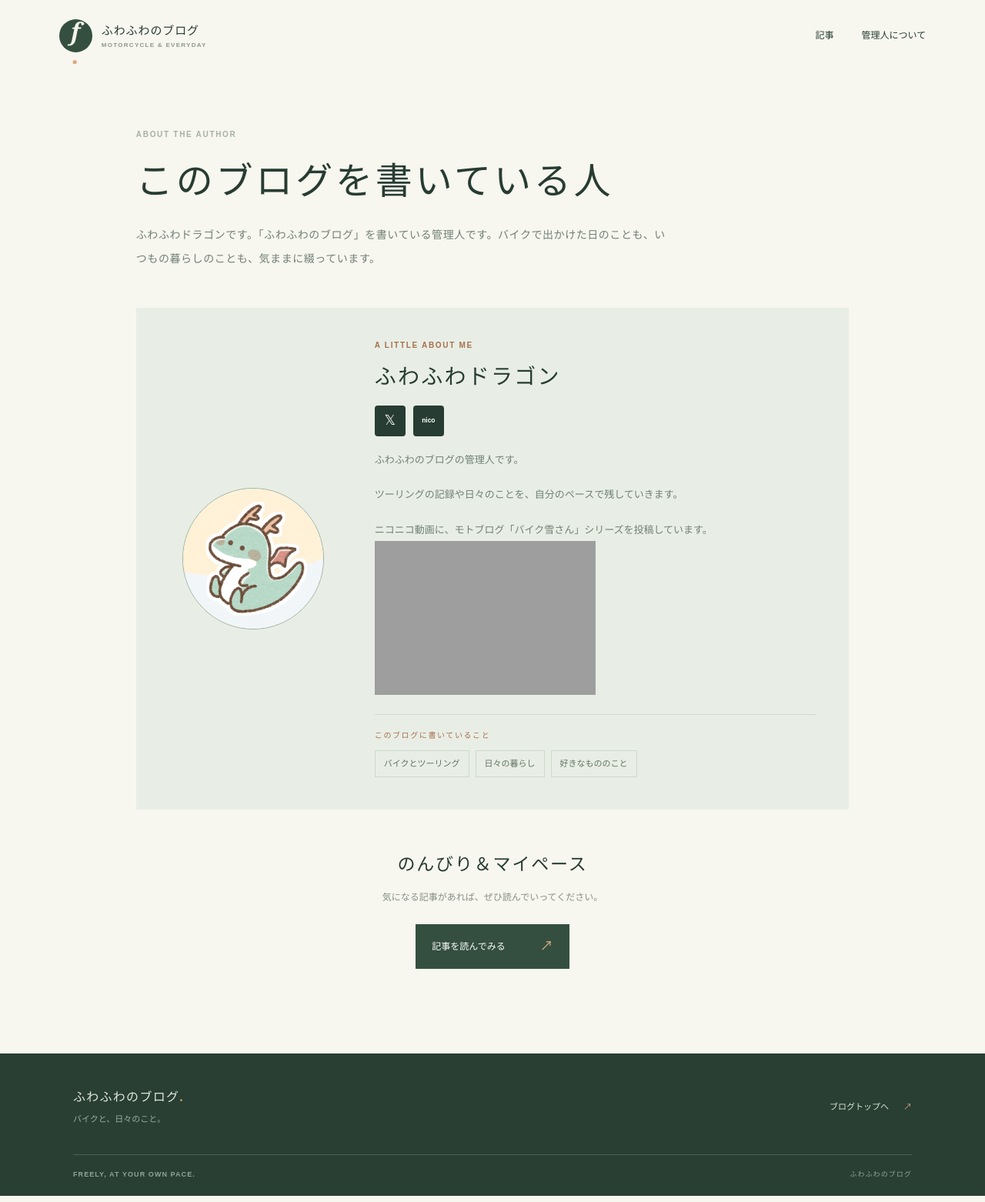
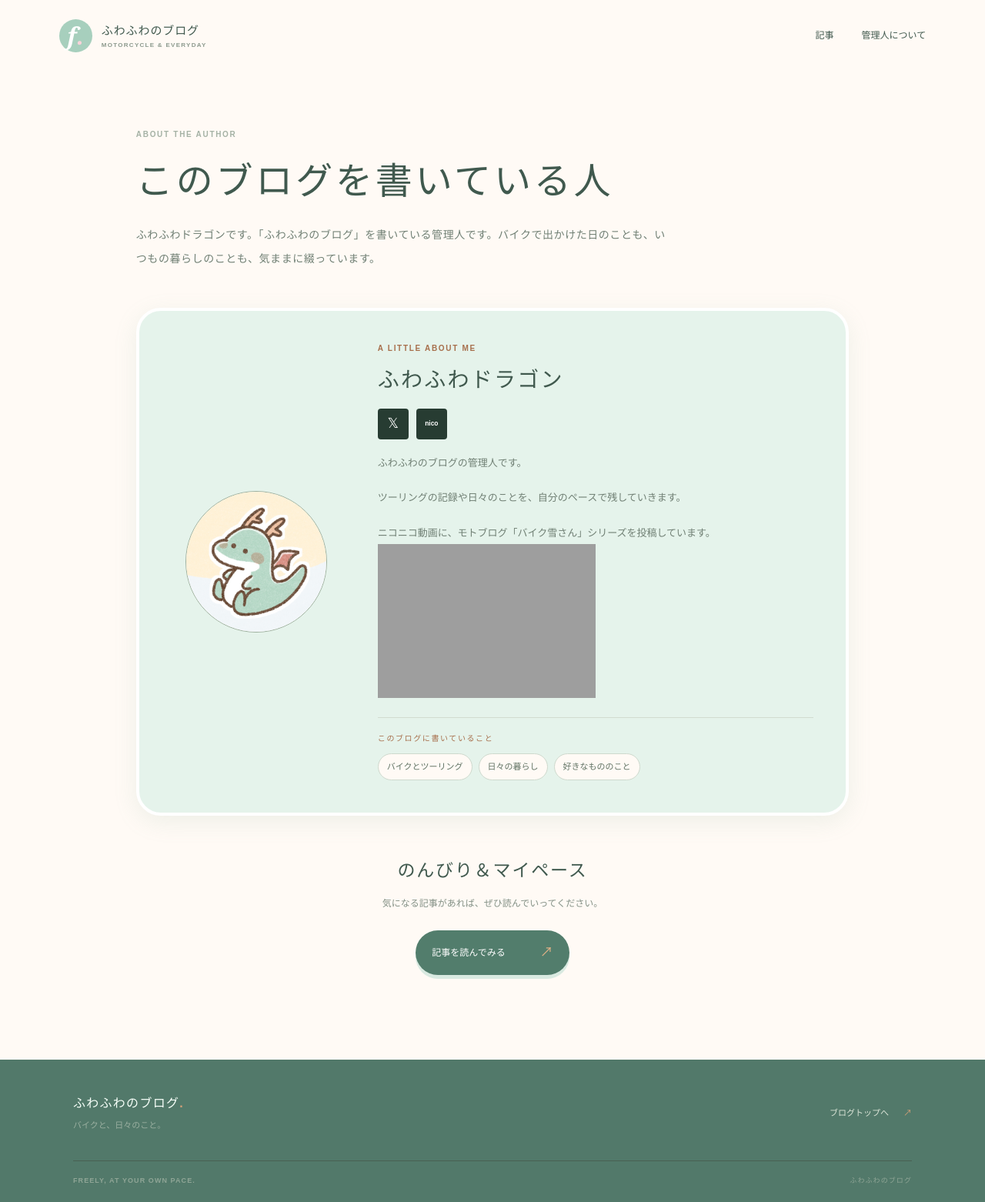
Before and after one commit to Red-Eve-Lop/myblog, a Laravel app: page /about in a window 1280 px wide. Shown: the whole page at 77% size. Run offline with Laravel 12, Linux system fonts and the light colour scheme; data that the repository does not hold is empty; style sheets or scripts are compiled from the project's sources; grey boxes are pictures that could not be loaded.

Commit message:
デザイン変更

```diff
--- a/src/resources/css/app.css
+++ b/src/resources/css/app.css
@@ -11,8 +11,8 @@
 
 :root {
     font-family: "Hiragino Kaku Gothic ProN", "Yu Gothic", Meiryo, sans-serif;
-    color: #273c32;
-    background: #f7f6ef;
+    color: #40594e;
+    background: #fffaf5;
     font-synthesis: none;
     scroll-behavior: smooth;
 }
@@ -22,19 +22,19 @@ body { margin: 0; }
 a { color: inherit; text-decoration: none; }
 button { font: inherit; }
 button, a { -webkit-tap-highlight-color: transparent; }
-button:focus-visible, a:focus-visible { outline: 3px solid #c47e4c; outline-offset: 4px; }
+button:focus-visible, a:focus-visible { outline: 3px solid #a85870; outline-offset: 4px; }
 
-.site-header { background: #f7f6ef; }
+.site-header { background: #fffaf5; }
 .header-inner { max-width: 1440px; height: 92px; margin: auto; padding: 0 6%; display: flex; align-items: center; justify-content: space-between; gap: 24px; }
 .brand { display: flex; align-items: center; gap: 12px; flex-shrink: 0; }
-.brand-mark { width: 43px; height: 43px; display: grid; place-items: center; border-radius: 50%; background: #344f3f; color: #f4f3e8; font: italic 700 31px/1 Georgia, serif; }
-.brand-mark span { color: #dda679; }
+.brand-mark { width: 43px; height: 43px; display: flex; align-items: center; justify-content: center; border-radius: 50%; background: #a7cfbd; color: #fff; font: italic 700 31px/1 Georgia, serif; }
+.brand-mark span { color: #f8d3d9; }
 .brand-copy { display: grid; gap: 4px; }
 .brand-copy strong { font-size: 15px; letter-spacing: .06em; }
 .brand-copy small { color: #8c998d; font: 700 8px/1 Arial, sans-serif; letter-spacing: .16em; }
 .main-nav { display: flex; align-items: center; gap: 36px; font-size: 12px; font-weight: 700; }
 .main-nav > a:not(.nav-start):hover { color: #bd8054; }
-.nav-start { padding: 13px 18px; border: 1px solid #c6cfc3; border-radius: 3px; }
+.nav-start { padding: 13px 18px; border: 1px solid #c6dcd0; border-radius: 999px; }
 .nav-start span { margin-left: 18px; color: #bb8058; }
 .nav-start:hover { background: #e8eee6; }
 
@@ -43,38 +43,45 @@ button:focus-visible, a:focus-visible { outline: 3px solid #c47e4c; outline-offs
 .eyebrow, .section-kicker { color: #a76f4c; font: 700 10px/1.4 Arial, sans-serif; letter-spacing: .17em; }
 .eyebrow { display: flex; align-items: center; gap: 11px; }
 .eyebrow-line { width: 29px; height: 1px; background: #b9825d; }
-.hero h1 { margin: 32px 0 24px; font-family: "Yu Mincho", "Hiragino Mincho ProN", serif; font-size: clamp(38px, 4vw, 60px); font-weight: 600; line-height: 1.65; letter-spacing: .08em; }
+.hero h1 { margin: 32px 0 24px; font-family: "Hiragino Maru Gothic ProN", "Yu Gothic", sans-serif; font-size: clamp(38px, 4vw, 60px); font-weight: 700; line-height: 1.65; letter-spacing: .08em; }
 .hero-description { color: #66766b; font-size: 14px; line-height: 2.3; letter-spacing: .06em; }
-.hero-link { display: inline-flex; gap: 45px; align-items: center; margin-top: 23px; padding: 16px 21px; background: #344f3f; color: white; font-size: 12px; font-weight: 700; }
+.hero-link { display: inline-flex; gap: 45px; align-items: center; margin-top: 23px; padding: 16px 21px; border-radius: 999px; background: #527d6c; color: white; font-size: 12px; font-weight: 700; box-shadow: 0 5px 0 #d9eae1; }
 .hero-link:hover { background: #496955; }
 .hero-link span { font-size: 17px; color: #e1b186; }
 .hero-note { margin-top: 39px; color: #9aab9c; font-size: 10px; letter-spacing: .08em; }
 .hero-note span { margin-right: 7px; color: #bb8058; font-size: 17px; }
-.hero-art { position: relative; min-height: 510px; overflow: hidden; background: #a8bba7; }
+.hero-art { position: relative; min-height: 510px; overflow: hidden; border: 6px solid #fff; border-radius: 42px 42px 42px 120px; background: #d6eae4; box-shadow: 0 12px 35px #8eae9d33; }
 .landscape { display: block; width: 100%; height: 100%; position: absolute; inset: 0; }
-.art-caption { position: absolute; right: 0; bottom: 0; display: flex; align-items: center; gap: 23px; padding: 18px 22px; background: #f7f6ef; }
+.hero-mascot { position: absolute; top: 15%; left: 15%; width: min(46%, 260px); aspect-ratio: 1; }
+.hero-mascot img { display: block; width: 100%; height: 100%; object-fit: cover; border: 8px solid #fffaf5; border-radius: 50%; box-shadow: 0 12px 28px #577f6e45; }
+.hero-mascot-label { position: absolute; right: -14%; bottom: -5%; padding: 10px 14px; border-radius: 999px; background: #fffaf5; color: #658d7c; box-shadow: 0 4px 12px #577f6e24; white-space: nowrap; font: 700 9px Arial, sans-serif; letter-spacing: .1em; }
+.hero-mascot-label span { color: #d88da2; font-size: 14px; }
+.hero-sparkle { position: absolute; z-index: 1; color: #fff; text-shadow: 0 2px 6px #9dc6b4; }
+.hero-sparkle--one { top: -8%; right: -10%; font-size: 38px; }
+.hero-sparkle--two { bottom: 8%; left: -14%; font-size: 30px; }
+.art-caption { position: absolute; right: 0; bottom: 0; display: flex; align-items: center; gap: 23px; padding: 18px 22px; border-radius: 20px 0 0 0; background: #fffaf5; }
 .art-caption span:first-child { color: #bd8056; font: 700 9px Arial, sans-serif; letter-spacing: .14em; }
 .art-caption span:last-child { color: #6f7e71; font-size: 10px; }
 .hero-index { position: absolute; right: 6%; bottom: 19px; color: #a3ada0; font: 700 9px Arial, sans-serif; letter-spacing: .14em; }
 .hero-index span { color: #bb8058; }
 
-.marquee { min-height: 60px; padding: 0 4%; display: flex; align-items: center; justify-content: space-around; gap: 30px; overflow: hidden; background: #344f3f; color: #d7e0d2; white-space: nowrap; font: 700 10px Arial, sans-serif; letter-spacing: .17em; }
+.marquee { min-height: 60px; padding: 0 4%; display: flex; align-items: center; justify-content: space-around; gap: 30px; overflow: hidden; background: #d9eee3; color: #527566; white-space: nowrap; font: 700 10px Arial, sans-serif; letter-spacing: .17em; }
 .marquee i { color: #d7a278; font-size: 17px; font-style: normal; }
 .content-wrap { max-width: 1240px; margin: auto; padding: 105px 6% 100px; }
 .section-heading { display: flex; justify-content: space-between; align-items: end; gap: 20px; }
 .section-kicker { margin: 0 0 15px; }
 .section-kicker span { margin-right: 14px; color: #a5b2a5; }
-.section-heading h2, .about h2 { margin: 0; font-family: "Yu Mincho", "Hiragino Mincho ProN", serif; font-size: 31px; font-weight: 600; letter-spacing: .08em; }
+.section-heading h2, .about h2 { margin: 0; font-family: "Hiragino Maru Gothic ProN", "Yu Gothic", sans-serif; font-size: 31px; font-weight: 700; letter-spacing: .08em; }
 .heading-dot { color: #c58a60; }
 .section-description { margin: 13px 0 0; color: #88948a; font-size: 12px; letter-spacing: .05em; }
 .sample-note { color: #9a9f94; font-size: 10px; }
 .filters { display: flex; flex-wrap: wrap; gap: 8px; margin: 32px 0 27px; }
-.filters button { cursor: pointer; border: 1px solid #dfe4da; border-radius: 2px; padding: 9px 16px; background: transparent; color: #758477; font-size: 11px; }
+.filters button { cursor: pointer; border: 1px solid #d5e5dc; border-radius: 999px; padding: 9px 16px; background: #fff; color: #526e60; font-size: 11px; }
 .filters button:hover { border-color: #708978; }
-.filters button.active { border-color: #344f3f; background: #344f3f; color: #fff; }
+.filters button.active { border-color: #527d6c; background: #527d6c; color: #fff; }
 .post-grid { display: grid; grid-template-columns: repeat(3, minmax(0, 1fr)); gap: 25px; }
 .post-card { min-width: 0; }
-.post-art { position: relative; height: 195px; overflow: hidden; background: #c4cfbb; }
+.post-art { position: relative; height: 195px; overflow: hidden; border-radius: 20px; background: #c4cfbb; }
 .post-art--garage { background: #c7b6a1; }
 .post-art--coffee { background: #d9c99e; }
 .post-art-label, .post-art-number { position: absolute; z-index: 3; color: #fffdf3; font: 700 9px Arial, sans-serif; letter-spacing: .17em; }
@@ -118,7 +125,7 @@ button:focus-visible, a:focus-visible { outline: 3px solid #c47e4c; outline-offs
 .profile-intro { max-width: 690px; margin-bottom: 48px; }
 .profile-intro h1 { margin: 18px 0; font-family: "Yu Mincho", "Hiragino Mincho ProN", serif; font-size: clamp(32px, 5vw, 48px); font-weight: 600; line-height: 1.5; letter-spacing: .08em; }
 .profile-intro > p:last-child { color: #718075; font-size: 14px; line-height: 2.2; letter-spacing: .04em; }
-.profile-card { display: grid; grid-template-columns: 220px 1fr; gap: 48px; align-items: center; padding: 42px; background: #e8eee5; }
+.profile-card { display: grid; grid-template-columns: 220px 1fr; gap: 48px; align-items: center; padding: 42px; border: 4px solid #fff; border-radius: 32px; background: #e5f3eb; box-shadow: 0 8px 30px #86ae9d24; }
 .profile-avatar { width: 184px; aspect-ratio: 1; justify-self: center; overflow: hidden; border: 1px solid #9db09e; border-radius: 50%; background: #f7f6ef; }
 .profile-avatar img { display: block; width: 100%; height: 100%; object-fit: cover; }
 .profile-details .section-kicker { margin: 0 0 13px; }
@@ -132,24 +139,23 @@ button:focus-visible, a:focus-visible { outline: 3px solid #c47e4c; outline-offs
 .profile-interests { margin-top: 25px; padding-top: 20px; border-top: 1px solid #d1dbd0; }
 .profile-interests h3 { margin: 0 0 12px; color: #a76f4c; font: 700 10px/1.4 Arial, sans-serif; letter-spacing: .16em; }
 .profile-interests ul { display: flex; flex-wrap: wrap; gap: 8px; margin: 0; padding: 0; list-style: none; }
-.profile-interests li { padding: 8px 11px; border: 1px solid #ced9cd; color: #617364; font-size: 11px; }
+.profile-interests li { padding: 8px 11px; border: 1px solid #ced9cd; border-radius: 999px; background: #fffaf5; color: #617364; font-size: 11px; }
 .profile-note { margin: 55px 0 0; text-align: center; }
 .profile-note h2 { margin: 0; font-family: "Yu Mincho", "Hiragino Mincho ProN", serif; font-size: 23px; font-weight: 600; letter-spacing: .08em; }
 .profile-note p { margin: 13px 0 23px; color: #849186; font-size: 12px; line-height: 2; }
 .profile-note .hero-link { margin-top: 0; }
 
-.about { margin-top: 110px; background: #e8eee5; }
+.about { margin-top: 110px; border: 4px solid #fff; border-radius: 32px; background: #f9e9eb; box-shadow: 0 8px 30px #c88d9b1a; }
 .about-inner { min-height: 245px; padding: 45px 6%; display: flex; align-items: center; gap: 8%; }
-.about-stamp { flex-shrink: 0; width: 126px; height: 126px; display: flex; flex-direction: column; align-items: center; justify-content: center; border: 1px solid #9db09e; border-radius: 50%; color: #526e5a; }
-.about-stamp span { font: italic 52px/.9 Georgia, serif; }
-.about-stamp small { margin-top: 10px; font: 700 7px Arial, sans-serif; letter-spacing: .15em; }
+.about-stamp { flex-shrink: 0; width: 126px; height: 126px; overflow: hidden; border: 5px solid #fffaf5; border-radius: 50%; }
+.about-stamp img { display: block; width: 100%; height: 100%; object-fit: cover; }
 .about h2 { font-size: 25px; }
 .about-copy > p:not(.section-kicker) { margin: 15px 0 0; color: #77887a; font-size: 12px; line-height: 2; }
 .about-signature { margin-top: 15px; color: #ad7c59; font: italic 14px Georgia, serif; }
 .about-signature span { margin-left: 5px; }
 .about-side { margin-left: auto; color: #a4b8a6; font: 700 14px/1.55 Arial, sans-serif; letter-spacing: .16em; }
 .about-side span { display: block; margin-top: 15px; color: #bf8964; font-size: 21px; }
-.site-footer { padding: 45px 6% 22px; background: #293f33; color: #e2e8dd; }
+.site-footer { padding: 45px 6% 22px; background: #52796a; color: #f7fff9; }
 .footer-inner, .footer-bottom { max-width: 1090px; margin: auto; display: flex; justify-content: space-between; align-items: center; gap: 20px; }
 .footer-inner strong { font-size: 16px; letter-spacing: .08em; }
 .footer-inner strong span { color: #d5a077; }
@@ -205,7 +211,6 @@ button:focus-visible, a:focus-visible { outline: 3px solid #c47e4c; outline-offs
     .about { margin-top: 75px; }
     .about-inner { padding: 35px 7%; flex-wrap: wrap; gap: 25px; }
     .about-stamp { width: 90px; height: 90px; }
-    .about-stamp span { font-size: 38px; }
     .about-copy { flex: 1 1 210px; }
     .about-side { display: none; }
     .desktop-break { display: none; }
```
Also changed, not shown: src/resources/js/App.vue (+19 -13 lines).
